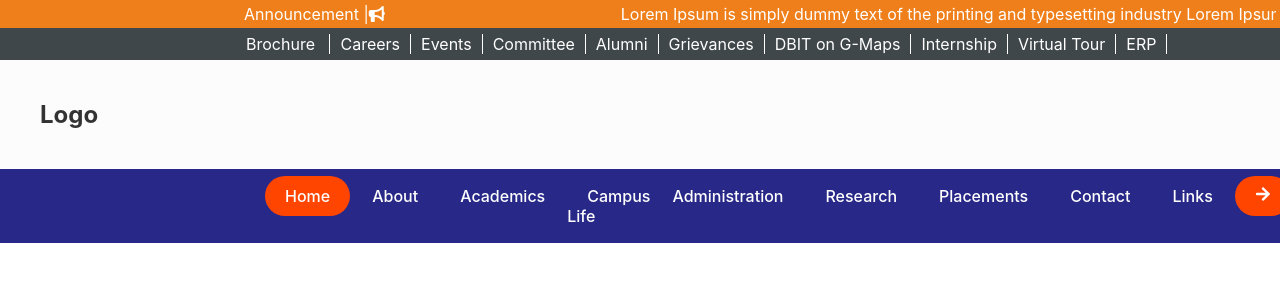
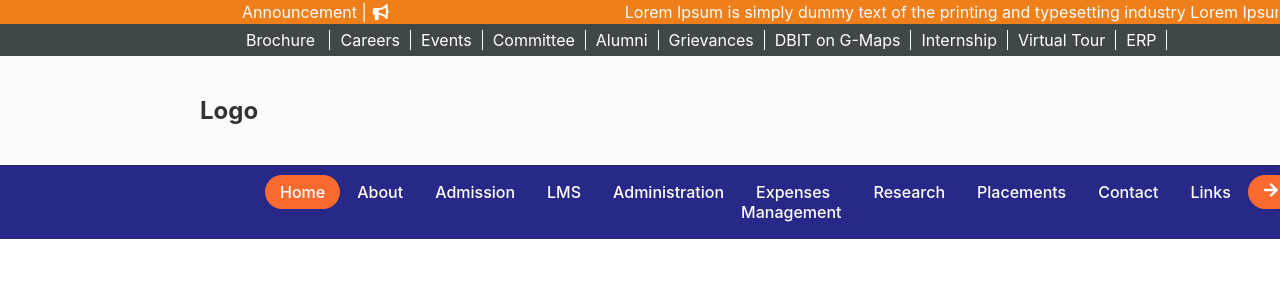
Before and after one commit to Cjlite/school-management-system-application, a React (Create React App) app: page /horizontalLinearStepper in a window 1280 px wide. Shown: the top 300 px of the page. Built offline with nearby package versions, Linux system fonts and the light colour scheme.

Commit message:
Add style in header and text in navbar

```diff
--- a/src/components/Heder/Header.css
+++ b/src/components/Heder/Header.css
@@ -11,6 +11,7 @@ header {
     font-size: 24px;
     font-weight: bold;
     padding: 40px;
+    margin-left: 10rem;
 }
 
 .Brochure {
@@ -34,6 +35,10 @@ header {
     border-right: 1px solid #fff;
 }
 
+.icon-container {
+    padding: 6px;
+}
+
 @keyframes slide {
     0% {
         transform: translateX(100%);
@@ -47,7 +52,7 @@ header {
 
 .Announcement {
     background-color: #ef7f1a;
-    padding: 4px;
+    padding: 2px;
 }
 
 .Announcement-text {
--- a/src/components/NavBar/Navbar.css
+++ b/src/components/NavBar/Navbar.css
@@ -16,7 +16,8 @@ nav ul {
 
 .home,
 .lms-icon {
-    background-color: #ff4500;
+    background-color: #fa6a2f;
+    border-radius: 25px;
 }
 
 nav li {
@@ -30,29 +31,36 @@ nav a {
     color: #fff;
     font-weight: 500;
     transition: color 0.3s ease;
-    padding: 10px 20px;
-    border-radius: 25px;
+    padding: 7px 15px;
+
     transition: background-color 0.3s ease, color 0.3s ease;
 }
 
 nav a:hover {
-    background-color: #ff4500;
+    background-color: #fa6a2f;
     color: #fff;
+}
+
+.navlink {
     border-radius: 25px;
 }
 
 .dropdown {
     display: none;
     position: absolute;
-    top: 100%;
-    left: 0;
-    background-color: #fff;
-    color: #fff;
+    margin-top: 5px;
+    background-color: #f4f0f0;
     flex-direction: column;
     gap: 10px;
     padding: 10px;
+    border: gray;
+}
+
+.dropdown-link {
+    color: gray;
 }
 
 nav li:hover .dropdown {
     display: flex;
+    width: max-content;
 }
--- a/src/components/NavBar/Navbar.js
+++ b/src/components/NavBar/Navbar.js
@@ -19,22 +19,47 @@ const Navbar = () => {
             <ul>
                 <li><Link className='home' to="/">Home</Link></li>
                 <li onMouseEnter={handleServicesHover} onMouseLeave={handleDropdownLeave}>
-                    <Link to="/services">About</Link>
+                    <Link className='navlink' to="/services">About</Link>
                     {isDropdownVisible && (
                         <div className="dropdown">
-                            <Link to="/service1">Service 1</Link>
-                            <Link to="/service2">Service 2</Link>
+                            <Link className='dropdown-link' to="/service1">Institute</Link>
+                            <Link className='dropdown-link' to="/service2">Leadership</Link>
+                            <Link className='dropdown-link' to="/service2">Governing council</Link>
+                            <Link className='dropdown-link' to="/service2">Priciple</Link>
+                            <Link className='dropdown-link' to="/service2">Acadamic council</Link>
+                            <Link className='dropdown-link' to="/service2">Afiliations & Approvals</Link>
+                            <Link className='dropdown-link' to="/service2">Audit statements</Link>
                         </div>
                     )}
                 </li>
-                <li><Link to="/about">Academics</Link></li>
-                <li><Link to="/contact">Campus Life</Link></li>
-                <li><Link to="/contact">Administration</Link></li>
-                <li><Link to="/contact">Research</Link></li>
-                <li><Link to="/contact">Placements</Link></li>
-                <li><Link to="/contact">Contact</Link></li>
-                <li><Link to="/contact">Links</Link></li>
-                <li><Link className='lms-icon' to="/contact"><FaArrowRight /></Link></li>
+                <li onMouseEnter={handleServicesHover} onMouseLeave={handleDropdownLeave}>
+                    <Link className='navlink' to="/about">Admission</Link>
+                    {isDropdownVisible && (
+                        <div className="dropdown">
+                            <Link className='dropdown-link' to="/service1">Admission procedures</Link>
+                            <Link className='dropdown-link' to="/service1">Apply online</Link>
+                            <Link className='dropdown-link' to="/service1">Application form</Link>
+                            <Link className='dropdown-link' to="/service1">Who can apply</Link>
+                        </div>
+                    )}
+                </li>
+                <li onMouseEnter={handleServicesHover} onMouseLeave={handleDropdownLeave} >
+                    <Link className='navlink' to="/contact">LMS</Link>
+                    {isDropdownVisible && (
+                        <div className="dropdown">
+                            <Link className='dropdown-link' to="/service1">Teacher managemant system</Link>
+                            <Link className='dropdown-link' to="/service1">Library managemant system</Link>
+                            <Link className='dropdown-link' to="/service1">Time table managemant system</Link>
+                        </div>
+                    )}
+                </li>
+                <li><Link className='navlink' to="/contact">Administration</Link></li>
+                <li><Link className='navlink' to="/contact">Expenses Management</Link></li>
+                <li><Link className='navlink' to="/contact">Research</Link></li>
+                <li><Link className='navlink' to="/contact">Placements</Link></li>
+                <li><Link className='navlink' to="/contact">Contact</Link></li>
+                <li><Link className='navlink' to="/contact">Links</Link></li>
+                <li><Link className='navlink' className='lms-icon' to="/contact"><FaArrowRight /></Link></li>
             </ul>
         </nav>
     );
```
